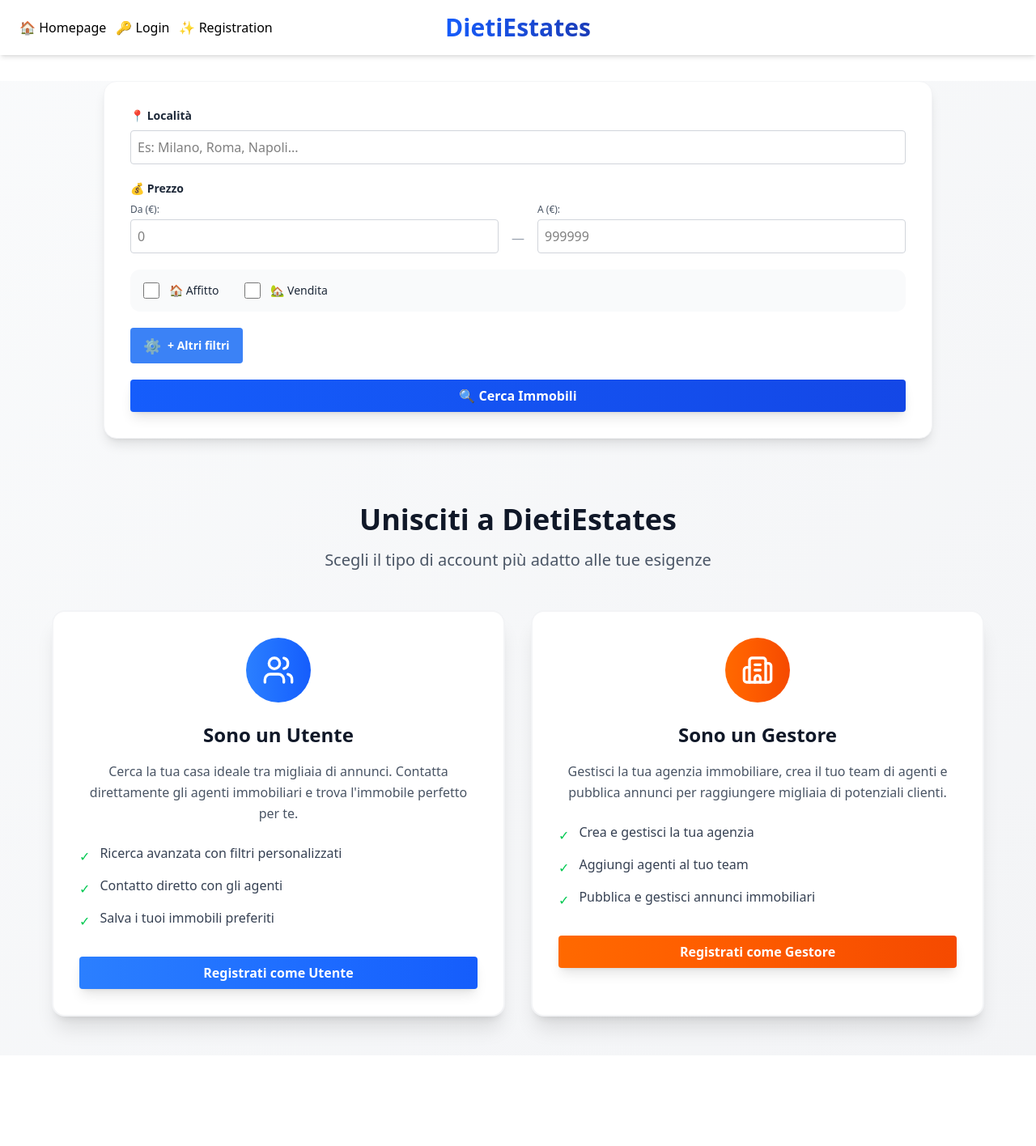
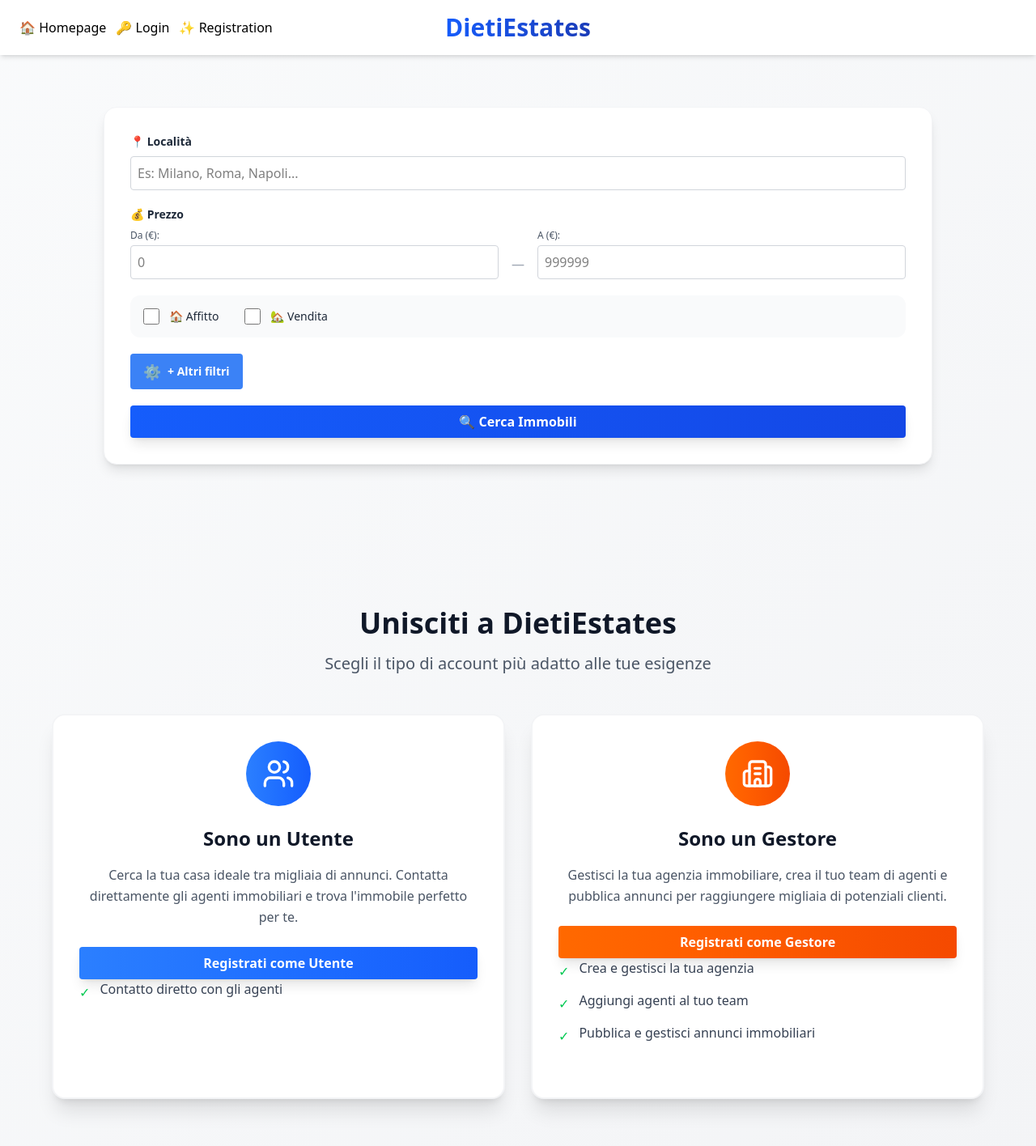
Before and after one commit to AntonioLegnante/DietiEstates2025, a React (Vite) app in the folder frontend/: page / in a window 1280 px wide. Shown: the top 1416 px of the page at 81% size. Before the commit the page ends 1304 px from the top, so only its background shows below. Built offline with nearby package versions, Linux system fonts and the light colour scheme.

Commit message:
Qualche update di refactoring dopo modifica homepage

```diff
--- a/frontend/src/components/HomePage.jsx
+++ b/frontend/src/components/HomePage.jsx
@@ -2,6 +2,7 @@ import axios from 'axios'
 import { useState, useEffect } from 'react';
 import { Home, Users, Building2 } from 'lucide-react';
 import { useNavigate } from 'react-router-dom';
+import { CardEstates } from "./CardEstates.jsx";
 import { jwtDecode } from "jwt-decode";
 
 function SearchFilter({ setImmobili }) {
@@ -229,26 +230,18 @@ function RegistrationBlocks() {
                             <p className="text-gray-600 mb-6 leading-relaxed">
                                 Cerca la tua casa ideale tra migliaia di annunci. Contatta direttamente gli agenti immobiliari e trova l'immobile perfetto per te.
                             </p>
-                            <ul className="text-left space-y-3 mb-8 w-full">
-                                <li className="flex items-start gap-3">
-                                    <span className="text-green-500 mt-1">✓</span>
-                                    <span className="text-gray-700">Ricerca avanzata con filtri personalizzati</span>
-                                </li>
-                                <li className="flex items-start gap-3">
-                                    <span className="text-green-500 mt-1">✓</span>
-                                    <span className="text-gray-700">Contatto diretto con gli agenti</span>
-                                </li>
-                                <li className="flex items-start gap-3">
-                                    <span className="text-green-500 mt-1">✓</span>
-                                    <span className="text-gray-700">Salva i tuoi immobili preferiti</span>
-                                </li>
-                            </ul>
                             <button
                                 onClick={() => navigate('/registration', { state: { userType: 'utente' } })}
                                 className="w-full bg-gradient-to-r from-blue-500 to-blue-600 hover:from-blue-600 hover:to-blue-700 text-white font-bold py-4 px-6 rounded-xl transition-all duration-200 shadow-lg hover:shadow-xl"
                             >
                                 Registrati come Utente
                             </button>
+                            <ul className="text-left space-y-3 mb-8 w-full">
+                                <li className="flex items-start gap-3">
+                                    <span className="text-green-500 mt-1">✓</span>
+                                    <span className="text-gray-700">Contatto diretto con gli agenti</span>
+                                </li>
+                            </ul>
                         </div>
                     </div>
 
@@ -264,6 +257,12 @@ function RegistrationBlocks() {
                             <p className="text-gray-600 mb-6 leading-relaxed">
                                 Gestisci la tua agenzia immobiliare, crea il tuo team di agenti e pubblica annunci per raggiungere migliaia di potenziali clienti.
                             </p>
+                            <button
+                                onClick={() => navigate('/registration', { state: { userType: 'nuovoAmministratore' } })}
+                                className="w-full bg-gradient-to-r from-orange-500 to-orange-600 hover:from-orange-600 hover:to-orange-700 text-white font-bold py-4 px-6 rounded-xl transition-all duration-200 shadow-lg hover:shadow-xl"
+                            >
+                                Registrati come Gestore
+                            </button>
                             <ul className="text-left space-y-3 mb-8 w-full">
                                 <li className="flex items-start gap-3">
                                     <span className="text-green-500 mt-1">✓</span>
@@ -278,12 +277,7 @@ function RegistrationBlocks() {
                                     <span className="text-gray-700">Pubblica e gestisci annunci immobiliari</span>
                                 </li>
                             </ul>
-                            <button
-                                onClick={() => navigate('/registration', { state: { userType: 'nuovoAmministratore' } })}
-                                className="w-full bg-gradient-to-r from-orange-500 to-orange-600 hover:from-orange-600 hover:to-orange-700 text-white font-bold py-4 px-6 rounded-xl transition-all duration-200 shadow-lg hover:shadow-xl"
-                            >
-                                Registrati come Gestore
-                            </button>
+
                         </div>
                     </div>
                 </div>
@@ -292,9 +286,49 @@ function RegistrationBlocks() {
     );
 }
 
+function EstatesList({ immobili, utenteLoggato }) {
+    const navigate = useNavigate();
+
+    const handleClick = (immobile) => {
+        navigate(`/immobile/${immobile.id}`, {
+            state: { immobile }
+        });
+    };
+
+    return (
+        <div className="px-4 py-12">
+            <div>
+                <h1 className="text-4xl font-bold text-gray-900 mb-12 text-center">
+                    I Nostri Immobili
+                </h1>
+
+                <div>
+                    {immobili.map((immobile) => (
+                        <CardEstates
+                            key={immobile.id}
+                            immobile={immobile}
+                            utenteLoggato={utenteLoggato}
+                        />
+                    ))}
+                </div>
+
+                {immobili.length === 0 && (
+                    <div className="flex flex-col items-center justify-center py-20 text-gray-500">
+                        <Home size={80} className="mb-6 opacity-40" strokeWidth={1.5} />
+                        <p className="text-2xl font-semibold text-gray-700">Nessun immobile disponibile</p>
+                        <p className="text-base mt-3 text-gray-500">Prova a modificare i filtri di ricerca</p>
+                    </div>
+                )}
+            </div>
+        </div>
+    );
+}
+
+
 export function HomePage() {
     const [userData, setUserData] = useState(null);
     const [ruolo, setRuolo] = useState(null);
+    const [immobili, setImmobili] = useState([]);
 
     useEffect(() => {
         const token = localStorage.getItem("token");
@@ -313,6 +347,7 @@ export function HomePage() {
 
     return (
         <div className="min-h-screen bg-gradient-to-br from-gray-50 to-gray-100">
+
             {/* Benvenuto utente */}
             {userData && (
                 <div className="bg-gradient-to-r from-blue-600 to-blue-700 text-white py-3 px-4 text-center shadow-md">
@@ -320,8 +355,22 @@ export function HomePage() {
                 </div>
             )}
 
-            <SearchFilter />
-            <RegistrationBlocks />
+            {/* Filtro ricerca */}
+            <div className="max-w-7xl mx-auto px-4 py-8">
+                <SearchFilter setImmobili={setImmobili} />
+            </div>
+
+            {/* Lista immobili */}
+            {immobili.length > 0 ? (
+                <EstatesList immobili={immobili} utenteLoggato={userData} />
+            ) : (
+                /* Mostra blocchi registrazione se utente non loggato e nessun immobile */
+                !userData && (
+                    <div className="max-w-7xl mx-auto px-4 py-16">
+                        <RegistrationBlocks />
+                    </div>
+                )
+            )}
         </div>
     );
 }
```
